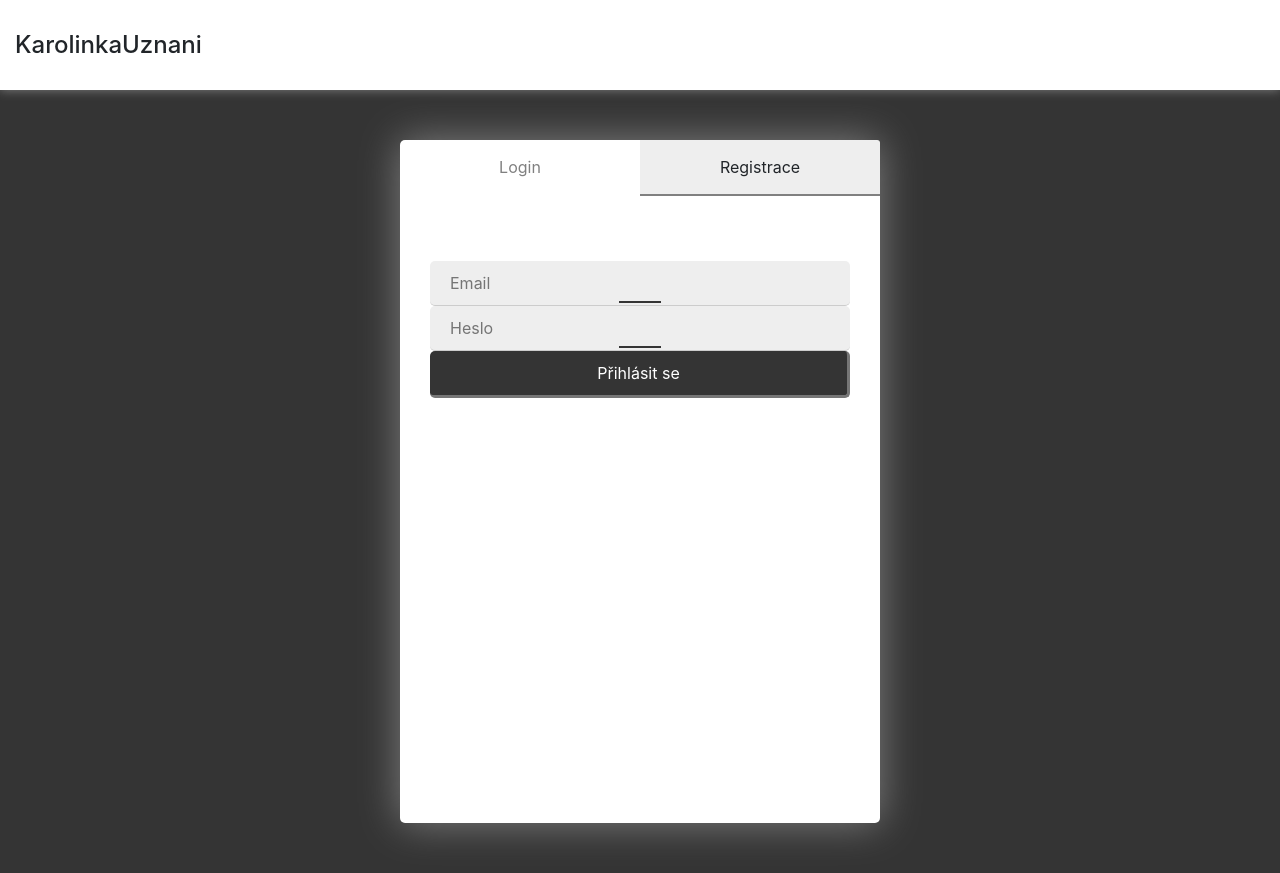
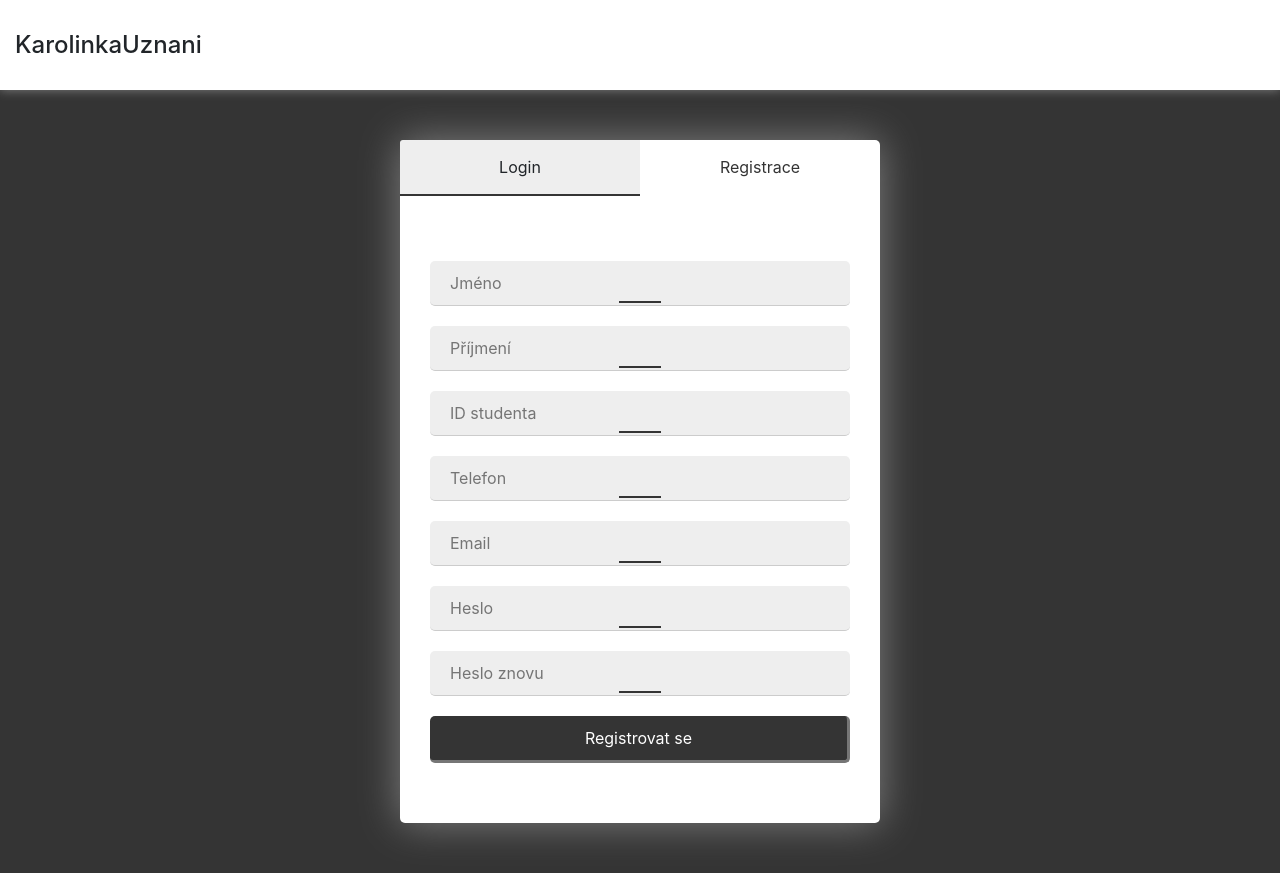
Before and after one commit to antoninkriz/KrizikPedFUznaniPredmetu-ClientApp, an Angular app: page /register in a window 1280 px wide. Built offline with nearby package versions, Linux system fonts and the light colour scheme.

Commit message:
Fixed some UX bugs

```diff
--- a/src/app/_controls/button/button.component.ts
+++ b/src/app/_controls/button/button.component.ts
@@ -1,4 +1,4 @@
-import {Component, Input} from '@angular/core';
+import {Component, Input, OnInit} from '@angular/core';
 import {FormBuilder, FormGroup} from "@angular/forms";
 
 @Component({
@@ -6,7 +6,7 @@ import {FormBuilder, FormGroup} from "@angular/forms";
   templateUrl: './button.component.html',
   styleUrls: ['./button.component.scss']
 })
-export class ButtonControl {
+export class ButtonControl implements OnInit{
   @Input() formGroup: FormGroup;
 
   @Input() type: string = "button";
@@ -20,6 +20,9 @@ export class ButtonControl {
   constructor(
     private formBuilder: FormBuilder
   ) {
+  }
+
+  ngOnInit(): void {
     if (!this.formGroup) {
       let fakeName = "inp" + Math.ceil(Math.random() * 10000);
       this.formGroup = this.formBuilder.group({[fakeName]: ['', null]});
--- a/src/app/_controls/input/input.component.ts
+++ b/src/app/_controls/input/input.component.ts
@@ -1,4 +1,4 @@
-import {Component, Input} from '@angular/core';
+import {Component, Input, OnInit} from '@angular/core';
 import {FormBuilder, FormGroup} from "@angular/forms";
 
 @Component({
@@ -6,7 +6,7 @@ import {FormBuilder, FormGroup} from "@angular/forms";
   templateUrl: './input.component.html',
   styleUrls: ['./input.component.scss']
 })
-export class InputControl {
+export class InputControl implements OnInit {
   @Input() formControlName: string;
   @Input() formGroup: FormGroup;
 
@@ -15,7 +15,6 @@ export class InputControl {
 
   @Input() placeholder: string = null;
 
-  @Input() pattern: RegExp = null;
   @Input() maxLen: number = null;
   @Input() minLen: number = null;
 
@@ -24,30 +23,32 @@ export class InputControl {
   @Input() required: boolean = false;
 
   @Input() value: string = '';
-  @Input() keyup: Function = () => {};
+  @Input() keyup: Function = () => {
+  };
 
   public valid: boolean;
+  public pattern: RegExp = null;
 
   private patterns = {
     email: /^[a-zA-Z0-9.!#$%&’*+/=?^_`{|}~-]+@[a-zA-Z0-9-]+(?:\.[a-zA-Z0-9-]+)*$/,
     phone: /^(\+?[0-9]{1,3} ?)?([0-9]{3} ?){3}$/,
     number: /^[0-9]*$/,
-    decimal: /^[0-9]*[,.]?[0-9]*/
+    decimal: /^[0-9]*[,.]?[0-9]*/,
+    any: /.*/
   };
 
   constructor(
     private formBuilder: FormBuilder
   ) {
+  }
+
+  ngOnInit(): void {
     if (!this.formGroup || !this.formControlName) {
       this.formControlName = "inp" + Math.ceil(Math.random() * 10000);
       this.formGroup = this.formBuilder.group({[this.formControlName]: ['', null]});
     }
 
-    if (!this.pattern && this.patterns.hasOwnProperty(this.validation)) {
-      this.pattern = this.patterns[this.validation];
-    } else {
-      this.pattern = /.*/;
-    }
+    this.pattern = this.patterns[this.patterns.hasOwnProperty(this.validation) ? this.validation : "any"];
   }
 
   public onChange(value: string) {
@@ -57,14 +58,6 @@ export class InputControl {
   }
 
   private validate(value: string): boolean {
-    let rgx: RegExp = this.pattern;
-
-    if (!this.pattern && this.patterns.hasOwnProperty(this.validation)) {
-      rgx = this.patterns[this.validation];
-    } else {
-      rgx = /.*/;
-    }
-
-    return !!value.match(rgx);
+    return !!value.match(this.pattern);
   }
 }
--- a/src/app/credentials/credentials.component.scss
+++ b/src/app/credentials/credentials.component.scss
@@ -31,13 +31,13 @@
       &.active {
         background: none;
         pointer-events: none;
-        color: gray;
+        color: $color-dark;
         border-bottom: solid 2px $color-white;
       }
 
       &:not(.active) {
         background: #eee;
-        border-bottom: solid 2px gray;
+        border-bottom: solid 2px $color-dark;
       }
     }
   }
--- a/src/app/credentials/credentials.component.ts
+++ b/src/app/credentials/credentials.component.ts
@@ -1,6 +1,5 @@
 import {Component} from '@angular/core';
-import {ActivatedRoute, Router} from "@angular/router";
-import {map} from "rxjs/operators";
+import {ActivatedRoute, Data, Router} from "@angular/router";
 
 @Component({
   selector: 'app-credentials',
@@ -14,9 +13,9 @@ export class CredentialsComponent {
     private router: Router,
     private route: ActivatedRoute
   ) {
-    route.data.pipe(map(d => {
+    route.data.subscribe(d => {
       this.credentialsType = d['type'];
-    }));
+    });
   }
 
   switchType(credType: string) {
--- a/src/app/credentials/login/login.component.html
+++ b/src/app/credentials/login/login.component.html
@@ -2,5 +2,5 @@
   <span class="error">{{error ? error : ''}}</span>
   <control-input [formGroup]="loginForm" formControlName="email" type="email" validation="email" placeholder="Email" [disable]="disabled" [required]="true" ngDefaultControl></control-input>
   <control-input [formGroup]="loginForm" formControlName="password" type="password" placeholder="Heslo" [disable]="disabled" [required]="true" ngDefaultControl></control-input>
-  <control-button [formGroup]="loginForm" type="submit" text="Přihlásit se" ngDefaultControl></control-button>
+  <control-button [formGroup]="loginForm" type="submit" text="Přihlásit se" [disable]="disabled" ngDefaultControl></control-button>
 </form>
--- a/src/app/credentials/loginRegister.component.scss
+++ b/src/app/credentials/loginRegister.component.scss
@@ -9,6 +9,7 @@
 }
 
 control-input {
+  display: block;
   margin-bottom: 20px;
 }
 
--- a/src/app/user/user.component.html
+++ b/src/app/user/user.component.html
@@ -11,9 +11,9 @@
     </form>
     <form [formGroup]="passwordForm" (ngSubmit)="onSubmit('password')" method="post">
       <span [ngClass]='message.password.Success ? "success" : "error"'>{{message.password.Message ? message.password.Message : message.password.Success ? 'Heslo změněno' : ''}}</span>
-      <control-input [formGroup]="updateForm" formControlName="password" type="password" placeholder="Nové heslo" [required]="true" ngDefaultControl></control-input>
-      <control-input [formGroup]="updateForm" formControlName="passwordRepeat" type="password" placeholder="Nové heslo znovu" [required]="true" ngDefaultControl></control-input>
-      <control-button [formGroup]="updateForm" type="submit" text="Změnit heslo" ngDefaultControl></control-button>
+      <control-input [formGroup]="passwordForm" formControlName="password" type="password" placeholder="Nové heslo" [required]="true" ngDefaultControl></control-input>
+      <control-input [formGroup]="passwordForm" formControlName="passwordRepeat" type="password" placeholder="Nové heslo znovu" [required]="true" ngDefaultControl></control-input>
+      <control-button [formGroup]="passwordForm" type="submit" text="Změnit heslo" ngDefaultControl></control-button>
     </form>
     <control-button text="Smazat účet" (click)="deleteUser()" ngDefaultControl></control-button>
   </div>
--- a/src/app/user/user.component.scss
+++ b/src/app/user/user.component.scss
@@ -4,11 +4,9 @@
   padding: 29px 30px 60px;
 
   form {
-    &:not(:last-of-type) {
-      padding-bottom: 25px;
-      margin-bottom: 25px;
-      border-bottom: solid 1px gray;
-    }
+    padding-bottom: 25px;
+    margin-bottom: 25px;
+    border-bottom: solid 1px $color-dark;
 
     .error, .success {
       text-align: center;
@@ -24,5 +22,13 @@
     .success {
       color: $color-green;
     }
+
+    control-input {
+      margin-bottom: 20px;
+    }
+
+    control-input, control-button {
+      display: block;
+    }
   }
 }
```
